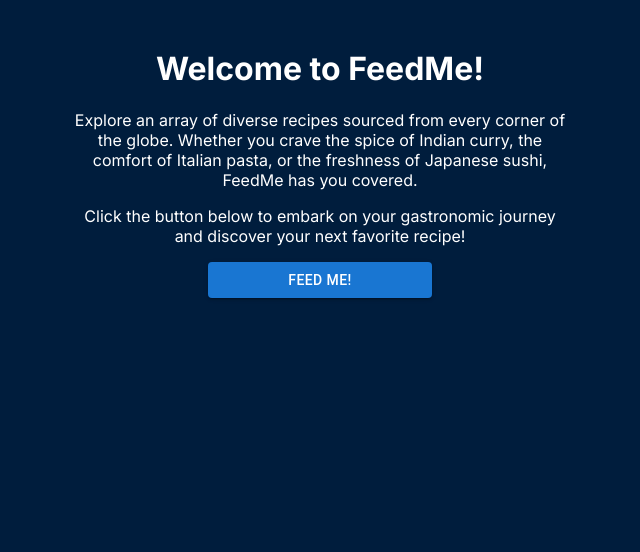
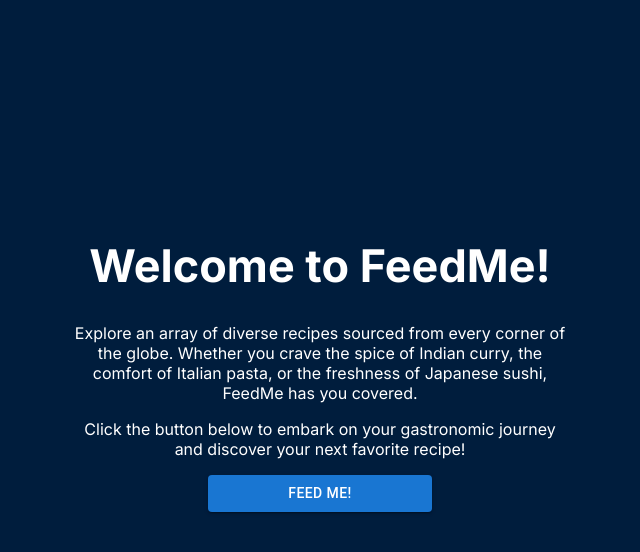
Before and after one commit to TSDrane/final-project, a Next.js app: page / in a window 1280 px wide. Shown: the top 552 px of the page, without its empty margins (320-960 px from the left). Built offline with nearby package versions, Linux system fonts and the light colour scheme.

Commit message:
font size change

```diff
--- a/components/Landing/LandingPage.js
+++ b/components/Landing/LandingPage.js
@@ -5,7 +5,7 @@ import styles from './landing-page.module.css'
 const LandingPage = () => {
     return (
         <div className={styles.landing}>
-            <h1>Welcome to FeedMe!</h1>
+            <h1 className={styles.heading}>Welcome to FeedMe!</h1>
                 <p>Explore an array of diverse recipes
                 sourced from every corner of the globe.
                 Whether you crave the spice of Indian curry,
--- a/components/Landing/landing-page.module.css
+++ b/components/Landing/landing-page.module.css
@@ -2,7 +2,12 @@
     margin: 0 auto;
     border-radius: 10px;
     padding: 20px;
+    padding-top: 200px;
     width: 500px;
+}
+
+.heading {
+    font-size: 45px;
 }
 
 .toMain {
@@ -15,6 +20,7 @@
     margin: 0 auto;
     border-radius: 10px;
     padding: 20px;
+    padding-top: 50px;
     width: 80%;
 }
 
--- a/components/MainPage/MainPage.js
+++ b/components/MainPage/MainPage.js
@@ -256,7 +256,7 @@ const resetView = () => {
 return (
     <div>
         <div className={styles.head}>
-        <h1>FeedMe</h1>
+        <h1 className={styles.feedMe}>FeedMe</h1>
         <Button className={styles.recipeButtons} variant="contained" onClick={()=> {fetchBreakfast(); resetView();}}>Breakfast</Button>
         <SplitButton mealCategories={mealCategories} mealCategoryFetchFunctions={mealCategoryFetchFunctions} />
         <Button className={styles.recipeButtons} variant="contained" onClick={()=> {fetchDessert(); resetView();}}>Desserts</Button>
--- a/components/MainPage/main-page.module.css
+++ b/components/MainPage/main-page.module.css
@@ -17,6 +17,10 @@
     padding-top: 180px;
 }
 
+.feedMe {
+    font-size: 45px;
+}
+
 @media (max-width: 575.98px) {
 .recipeButtons {
     margin: 20px;
--- a/components/Recipe/DisplayRecipe.js
+++ b/components/Recipe/DisplayRecipe.js
@@ -32,7 +32,7 @@ const DisplayRecipe = ({ recipe }) => {
 
     return (
         <div className={styles.content}>
-            <h1>{recipe.strMeal}</h1>
+            <h2 className={styles.recipeTitle}>{recipe.strMeal}</h2>
             <h4>🌏 {recipe.strArea} {recipe.strCategory} Recipe</h4>
             <img className={styles.recipeImage} src={recipe.strMealThumb} alt={recipe.strMeal} />
             <div className={styles.ingrAndInstr}>
--- a/components/Recipe/display-recipe.module.css
+++ b/components/Recipe/display-recipe.module.css
@@ -1,8 +1,12 @@
 .recipeImage {
     max-width: 500px;
-    border: solid #000814 5px;
+    border: solid #001329 5px;
     border-radius:20px;
     margin-bottom:20px;
+}
+
+.recipeTitle {
+    font-size: 30px;
 }
 
 .ingredientList {
```
